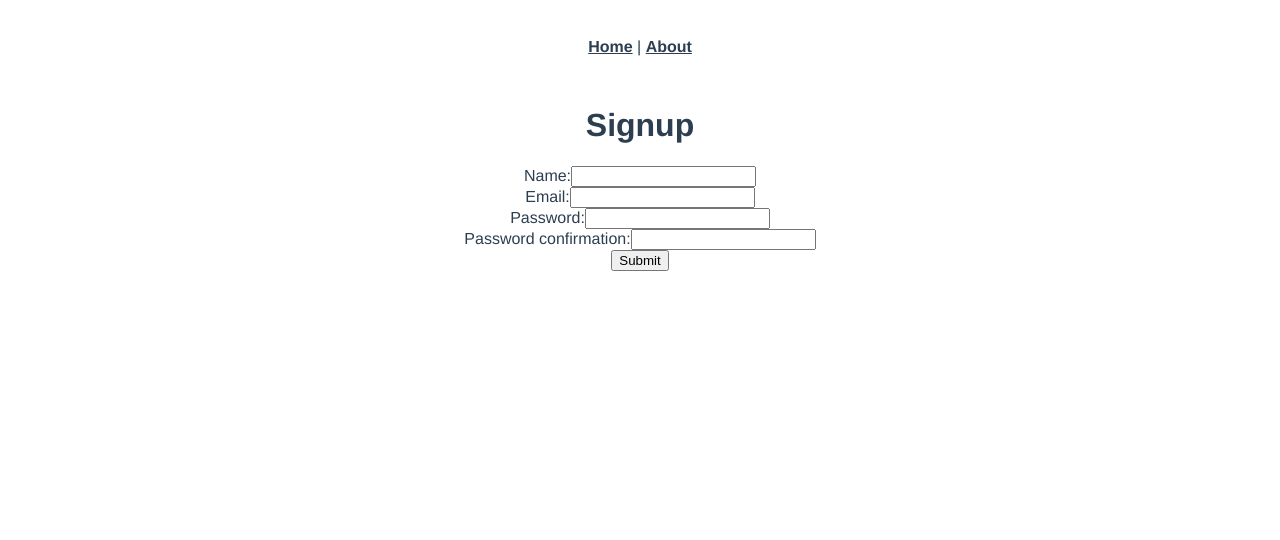
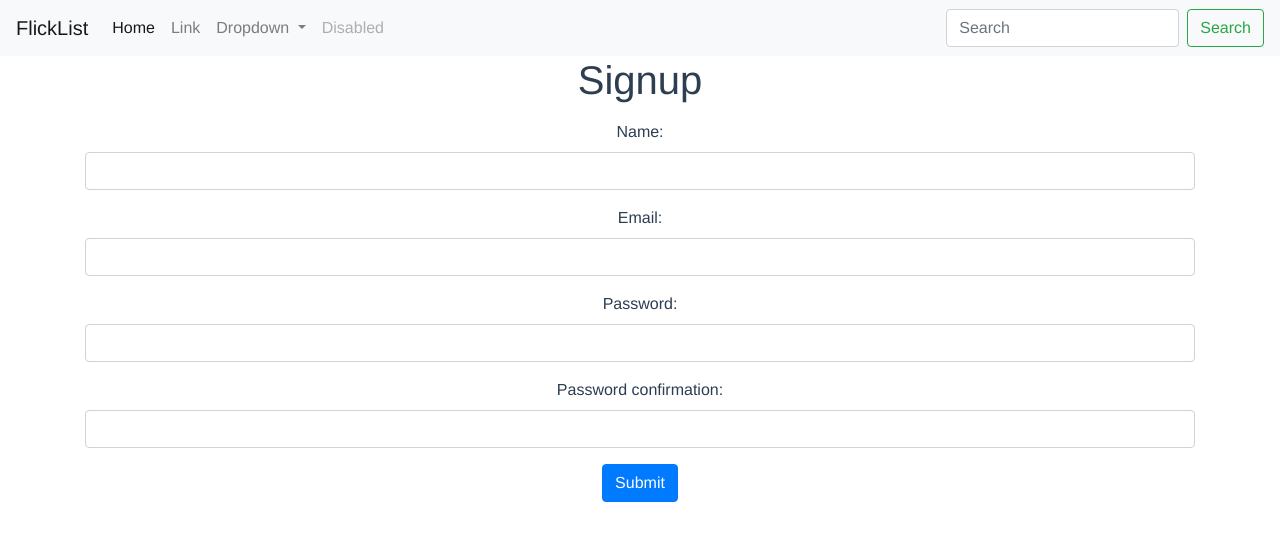
Before and after one commit to prestontewell/flicklist_vue, a Vue app: page /signup in a window 1280 px wide. Shown: the top 540 px of the page. Built offline with nearby package versions, Linux system fonts and the light colour scheme.

Commit message:
add bootstrap and navbar, fix lists and message on home.vue

```diff
--- a/public/index.html
+++ b/public/index.html
@@ -5,6 +5,10 @@
     <meta http-equiv="X-UA-Compatible" content="IE=edge">
     <meta name="viewport" content="width=device-width,initial-scale=1.0">
     <link rel="icon" href="<%= BASE_URL %>favicon.ico">
+    <link rel="stylesheet" href="https://stackpath.bootstrapcdn.com/bootstrap/4.2.1/css/bootstrap.min.css" integrity="sha384-GJzZqFGwb1QTTN6wy59ffF1BuGJpLSa9DkKMp0DgiMDm4iYMj70gZWKYbI706tWS" crossorigin="anonymous">
+    <script src="https://code.jquery.com/jquery-3.3.1.slim.min.js" integrity="sha384-q8i/X+965DzO0rT7abK41JStQIAqVgRVzpbzo5smXKp4YfRvH+8abtTE1Pi6jizo" crossorigin="anonymous"></script>
+    <script src="https://cdnjs.cloudflare.com/ajax/libs/popper.js/1.14.6/umd/popper.min.js" integrity="sha384-wHAiFfRlMFy6i5SRaxvfOCifBUQy1xHdJ/yoi7FRNXMRBu5WHdZYu1hA6ZOblgut" crossorigin="anonymous"></script>
+    <script src="https://stackpath.bootstrapcdn.com/bootstrap/4.2.1/js/bootstrap.min.js" integrity="sha384-B0UglyR+jN6CkvvICOB2joaf5I4l3gm9GU6Hc1og6Ls7i6U/mkkaduKaBhlAXv9k" crossorigin="anonymous"></script>
     <title>flicklist_vue</title>
   </head>
   <body>
--- a/src/App.vue
+++ b/src/App.vue
@@ -1,9 +1,40 @@
 <template>
   <div id="app">
-    <div id="nav">
-      <router-link to="/">Home</router-link> |
-      <router-link to="/about">About</router-link>
-    </div>
+    <nav class="navbar navbar-expand-lg navbar-light bg-light">
+      <a class="navbar-brand" href="#">FlickList</a>
+      <button class="navbar-toggler" type="button" data-toggle="collapse" data-target="#navbarSupportedContent" aria-controls="navbarSupportedContent" aria-expanded="false" aria-label="Toggle navigation">
+        <span class="navbar-toggler-icon"></span>
+      </button>
+
+      <div class="collapse navbar-collapse" id="navbarSupportedContent">
+        <ul class="navbar-nav mr-auto">
+          <li class="nav-item active">
+            <a class="nav-link" href="#">Home <span class="sr-only">(current)</span></a>
+          </li>
+          <li class="nav-item">
+            <a class="nav-link" href="#">Link</a>
+          </li>
+          <li class="nav-item dropdown">
+            <a class="nav-link dropdown-toggle" href="#" id="navbarDropdown" role="button" data-toggle="dropdown" aria-haspopup="true" aria-expanded="false">
+              Dropdown
+            </a>
+            <div class="dropdown-menu" aria-labelledby="navbarDropdown">
+              <a class="dropdown-item" href="#">Action</a>
+              <a class="dropdown-item" href="#">Another action</a>
+              <div class="dropdown-divider"></div>
+              <a class="dropdown-item" href="#">Something else here</a>
+            </div>
+          </li>
+          <li class="nav-item">
+            <a class="nav-link disabled" href="#" tabindex="-1" aria-disabled="true">Disabled</a>
+          </li>
+        </ul>
+        <form class="form-inline my-2 my-lg-0">
+          <input class="form-control mr-sm-2" type="search" placeholder="Search" aria-label="Search">
+          <button class="btn btn-outline-success my-2 my-sm-0" type="submit">Search</button>
+        </form>
+      </div>
+    </nav>
     <router-view/>
   </div>
 </template>
--- a/src/views/Home.vue
+++ b/src/views/Home.vue
@@ -1,8 +1,7 @@
 <template>
   <div class="home">
-    <h1>{{ message }}</h1>
 
-    <h1>Lists: {{ Lists }}</h1>
+    <h1>Lists: {{  }}</h1>
     <div v-for="list in lists">
       <h2>{{ list.name }}</h2>
 
```
